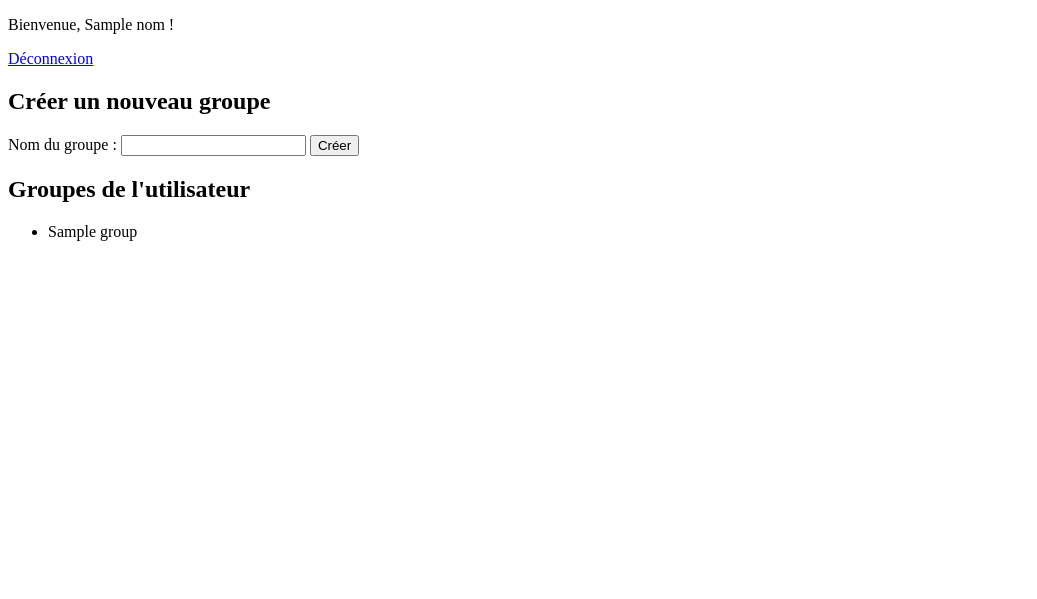
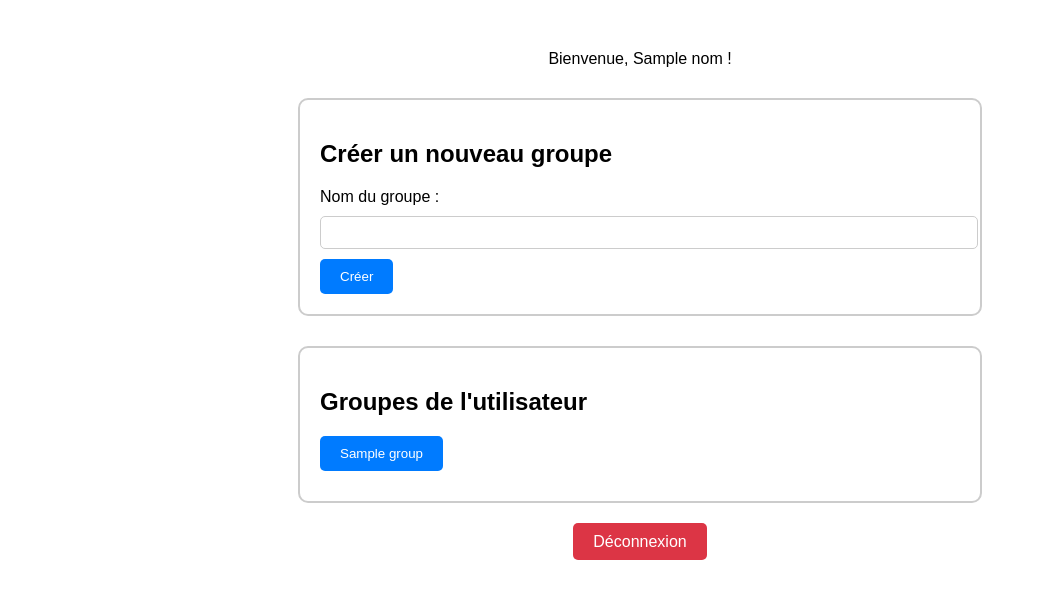
Before and after one commit to Nathanlsch/ProjetFinDeSession, a Flask app: template template/acceuil.html in a window 1280 px wide. Shown: the top 599 px of the page, without its empty margins (0-1037 px from the left). Run offline with Flask 3, Linux system fonts and the light colour scheme; the template is opened without the code that fills it: most values are stand-ins (such as "Sample title", 1, 10 or a date in 2020).

Commit message:
Ajout du style et de la page de détails de groupe

```diff
--- a/main.py
+++ b/main.py
@@ -68,5 +68,11 @@ def nouveauGroupe():
         ServiceBdd.nouveauGroupe(group_name, session['user_id'])
     return redirect('/acceuil')
 
+@app.route('/groupe-details')
+def groupe_details():
+    group_name = request.args.get('name')
+    return render_template("groupe-details.html", group_name=group_name)
+
+
 if __name__ == '__main__':
     app.run(debug=True)
--- a/template/acceuil.html
+++ b/template/acceuil.html
@@ -3,11 +3,98 @@
 <head>
   <meta charset="UTF-8">
   <title>Page de bienvenue</title>
+  <style>
+    body {
+      font-family: Arial, sans-serif;
+      margin: 0;
+      padding: 0;
+    }
+
+    #welcome-message {
+      text-align: center;
+      margin-top: 50px;
+    }
+
+    #create-group-form, #user-groups {
+      width: 50%;
+      margin: 0 auto;
+      padding: 20px;
+      border: 2px solid #ccc;
+      border-radius: 10px;
+      margin-top: 30px;
+    }
+
+    #create-group-form form {
+      margin-top: 20px;
+    }
+
+    #create-group-form form label {
+      display: block;
+      margin-bottom: 10px;
+    }
+
+    #create-group-form form input[type="text"] {
+      width: 100%;
+      padding: 8px;
+      border: 1px solid #ccc;
+      border-radius: 5px;
+      margin-bottom: 10px;
+    }
+
+    #create-group-form form button {
+      padding: 10px 20px;
+      background-color: #007bff;
+      color: #fff;
+      border: none;
+      border-radius: 5px;
+      cursor: pointer;
+    }
+
+    #create-group-form form button:hover {
+      background-color: #0056b3;
+    }
+
+    #user-groups {
+      margin-top: 30px;
+    }
+
+    .group-button {
+      display: inline-block;
+      padding: 10px 20px;
+      margin-right: 10px;
+      margin-bottom: 10px;
+      background-color: #007bff;
+      color: #fff;
+      border: none;
+      border-radius: 5px;
+      cursor: pointer;
+    }
+
+    .group-button:hover {
+      background-color: #0056b3;
+    }
+
+    #logout-button {
+      text-align: center;
+      margin-top: 30px;
+    }
+
+    #logout-button a {
+      padding: 10px 20px;
+      background-color: #dc3545;
+      color: #fff;
+      text-decoration: none;
+      border-radius: 5px;
+    }
+
+    #logout-button a:hover {
+      background-color: #bd2130;
+    }
+  </style>
 </head>
 <body>
   <div id="welcome-message">
     <p>Bienvenue, {{ nom }} !</p>
-    <a href="/deconnexion">Déconnexion</a>
   </div>
 
   <div id="create-group-form">
@@ -21,12 +108,13 @@
 
   <div id="user-groups">
     <h2>Groupes de l'utilisateur</h2>
-    <ul>
-      {% for group in user_groups %}
-        <li>{{ group }}</li>
-      {% endfor %}
-    </ul>
+    {% for group in user_groups %}
+      <a href="/groupe-details?name={{ group }}"><button class="group-button">{{ group }}</button></a>
+    {% endfor %}
   </div>
 
+  <div id="logout-button">
+    <a href="/deconnexion">Déconnexion</a>
+  </div>
 </body>
 </html>
```
Also changed, not shown: template/groupe-details.html (added, +51 -0 lines).
